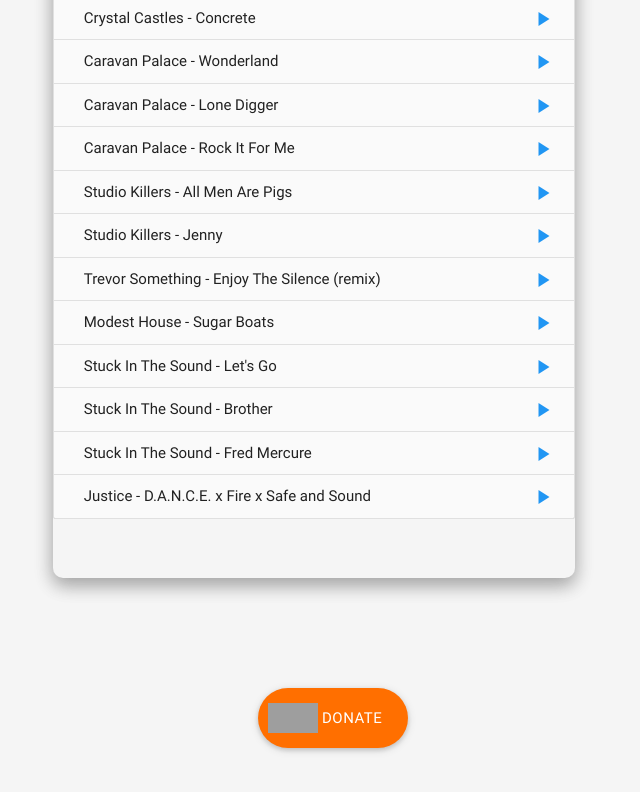
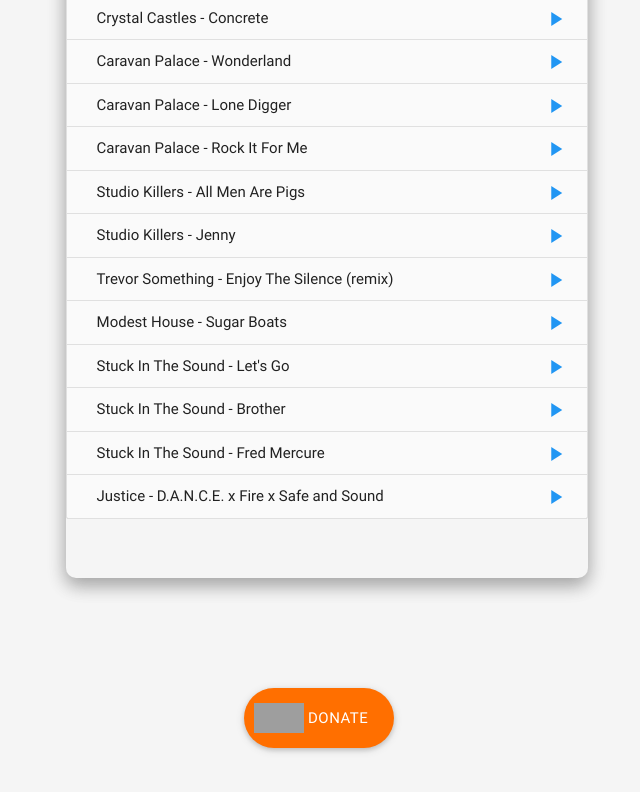
Before and after one commit to Amarius1/Player, a plain HTML site: page index.html in a window 1280 px wide. Shown: the part 1422-2214 px from the top of the page, without its empty margins (320-960 px from the left). Drawn offline with Linux system fonts and the light colour scheme; grey boxes are pictures that could not be loaded; files whose address does not match are found by name.

Commit message:
Add files via upload

```diff
--- a/index.html
+++ b/index.html
@@ -17,7 +17,7 @@
 			{
 				position: absolute;
 				top: 200px;
-				left: 30%;
+				left: 31%;
 
 			}
 	.center
@@ -204,7 +204,7 @@
 
 	<br><br><br><br>
 	<center>
-	<a href="https://www.paypal.com/ro/cgi-bin/webscr?cmd=_flow&SESSION=b0f4FEYpeMs058Deie8RYxuVbZDJ9N-JGhTbbHOojB3c-o7neIWrEEGVfAy&dispatch=5885d80a13c0db1f8e263663d3faee8db8175432b4df92754f4b4adb5a123d61&rapidsState=Donation__DonationFlow___StateDonationLogin&rapidsStateSignature=8df571c9ff4c2297fad2626d72d510b967fc5f7a" style="border-radius: 90px 90px 90px 90px; left: -20%; height: 60px; width: 150px;" class="z-depth-1 pulse hoverable amber darken-4 waves-effect waves-light btn"><img src="https://www.freepngimg.com/download/paypal/2-2-paypal-logo-transparent-png.png" style="position: absolute; left: 10px; top: 15px;" height="30px" width="50px"><p style="position: absolute; left: 64px; top: -3px;">Donate</p></a>
+	<a href="https://www.paypal.com/ro/cgi-bin/webscr?cmd=_flow&SESSION=b0f4FEYpeMs058Deie8RYxuVbZDJ9N-JGhTbbHOojB3c-o7neIWrEEGVfAy&dispatch=5885d80a13c0db1f8e263663d3faee8db8175432b4df92754f4b4adb5a123d61&rapidsState=Donation__DonationFlow___StateDonationLogin&rapidsStateSignature=8df571c9ff4c2297fad2626d72d510b967fc5f7a" style="border-radius: 90px 90px 90px 90px; left: -23%; height: 60px; width: 150px;" class="z-depth-1 pulse hoverable amber darken-4 waves-effect waves-light btn"><img src="https://www.freepngimg.com/download/paypal/2-2-paypal-logo-transparent-png.png" style="position: absolute; left: 10px; top: 15px;" height="30px" width="50px"><p style="position: absolute; left: 64px; top: -3px;">Donate</p></a>
     </center>
 	<br><br><br>
 
```
